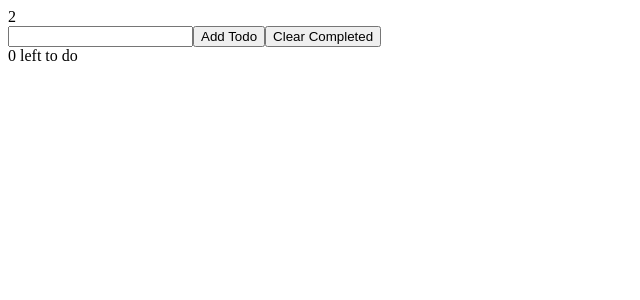
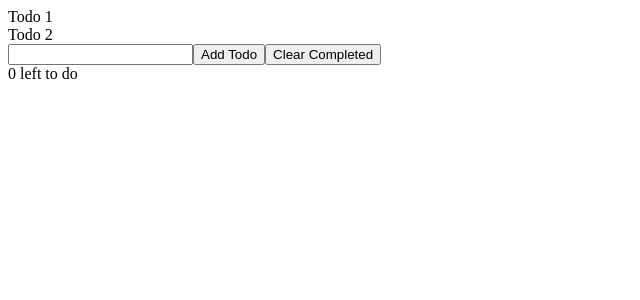
Before and after one commit to vankatwijk/Todo-ReactJs, a React (Create React App) app: page / in a window 1280 px wide. Shown: the top 300 px of the page, without its empty margins (0-640 px from the left). Built offline with nearby package versions, Linux system fonts and the light colour scheme.

Commit message:
listing out the todos in todo component

```diff
--- /dev/null
+++ b/src/Todo.js
@@ -0,0 +1,9 @@
+import React from 'react'
+
+export default function Todo({todo}) {
+    return (
+        <div>
+            {todo}
+        </div>
+    )
+}
--- a/src/TodoList.js
+++ b/src/TodoList.js
@@ -1,9 +1,11 @@
 import React from 'react'
+import Todo from './Todo'
+
 
 export default function TodoList({todos}) {
     return (
-        <div>
-            {todos.length}
-        </div>
+        todos.map(todo =>{
+            return <Todo todo={todo} />
+        })
     )
 }
```
